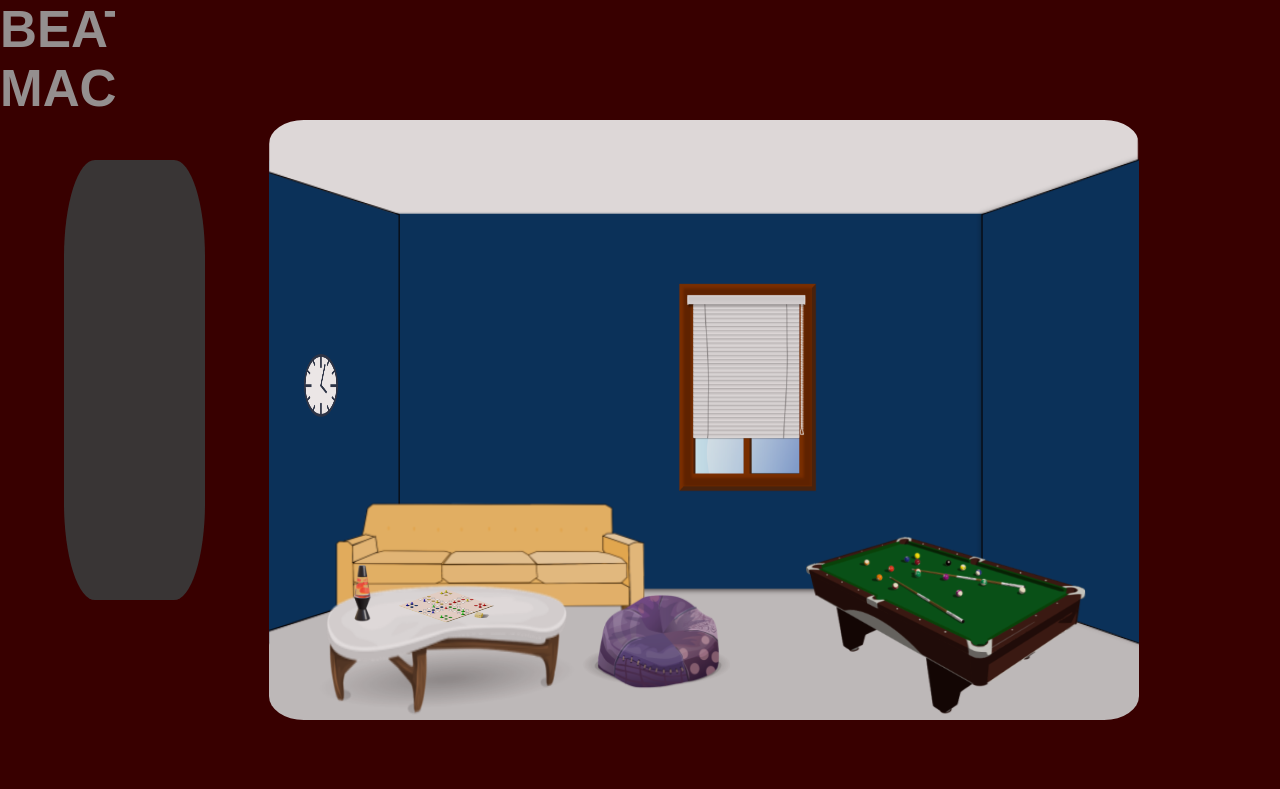
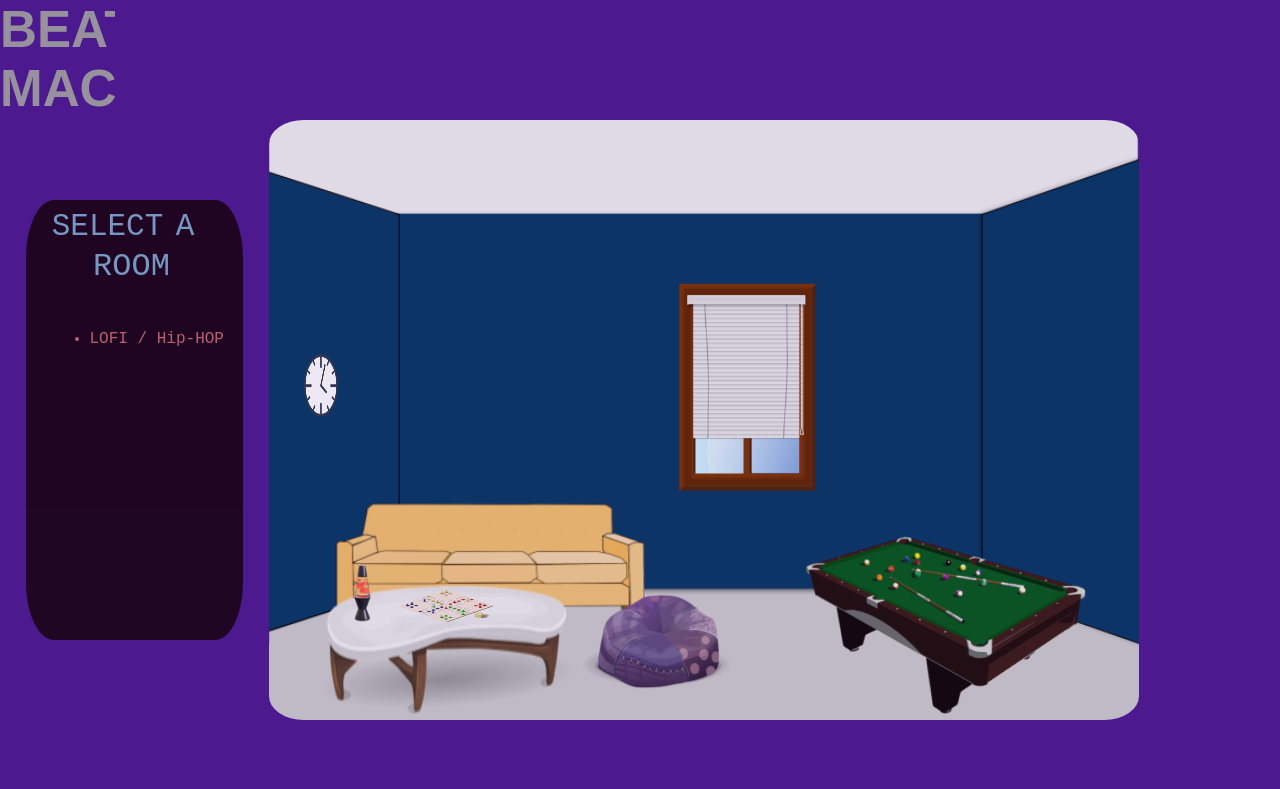
Before and after one commit to RasAlly/JavaScript-Project, a website: page index.html in a window 1280 px wide. Drawn offline with Linux system fonts and the light colour scheme.

Commit message:
Add changes

```diff
--- a/index.html
+++ b/index.html
@@ -17,7 +17,14 @@
 
     </div>
     <div id="room-cont">
-      <div id='left-of-room'></div>
+      <div id='left-of-room'>
+        <section id="rooms-heading-select">SELECT</section>
+        <section id="rooms-heading-a">A</section>
+        <section id="rooms-heading-room">ROOM</section>
+        <ul id="room-list">
+          <li>LOFI / Hip-HOP</li>
+        </ul>
+      </div>
       <div id="room">
         <img id="clock" src="./public/images/instruments/clock.png">
         <img id="lamp_desk" src="./public/images/nonclick_items/lamp_desk_edit.png">
--- a/src/index.js
+++ b/src/index.js
@@ -19,19 +19,17 @@ document.addEventListener("DOMContentLoaded", () => {
   // }
   // waitTime();
 
-  localStorage.setItem('isPlayingCheck', null)
 
   localStorage.setItem('duration', 0)
-  let counter = 0;
-  let i = setInterval(function(){
-    console.log(counter)
+  // let counter = 0;
+  // let timer = setInterval(function(start){
 
-    counter += 1;
-      if(counter === 7) {
-        console.log(counter);
-        counter = 0;
-       return i;
-      }
-  }, 1057.5);
+  //   start += 1;
+  //     if(start === 7) {
+  //       console.log(start);
+  //       start = 0;
+  //      return i;
+  //     }
+  // }, 1057.5);
   localStorage.setItem('isPlayingCount', 0);
 });
--- a/src/index.scss
+++ b/src/index.scss
@@ -9,7 +9,7 @@ body {
     flex-direction: row;
     flex-wrap: wrap;
     align-content: flex-end;
-    background-color: #380000;
+    background-color: #4c198f;
     opacity: .9;
 
   h2 {
@@ -75,11 +75,56 @@ body {
     #left-of-room {
       height: 55%;
       position: absolute;
-      top: 20%;
-      left: 5%;
-      width: 11%;
-      background-color: #3a3b3b;
-      border-radius: 22%;
+      top: 25%;
+      left: 2%;
+      width: 17%;
+      background-color: #120101d9;
+      border-radius: 13%;
+
+      #rooms-heading-select {
+        position: absolute;
+        top: 2%;
+        left: 12%;
+        width: 54%;
+        height: 66%;
+        font-family: "Space Mono", monospace;
+        font-size: 31px;
+        color: #7ca4c7;
+      }
+      #rooms-heading-a {
+        position: absolute;
+        top: 2%;
+        left: 69%;
+        width: 57%;
+        height: 61%;
+        font-family: "Space Mono", monospace;
+        font-size: 31px;
+        color: #7ca4c7;
+      }
+      #rooms-heading-room {
+        position: absolute;
+        top: 11%;
+        left: 31%;
+        width: 54%;
+        height: 61%;
+        font-family: "Space Mono", monospace;
+        font-size: 32px;
+        color: #7ca4c7;
+      }
+
+      #line-divider {
+        position: absolute;
+      }
+
+
+      #room-list {
+        position: absolute;
+        top: 26%;
+        left: 11%;
+        font-family: "Space Mono", monospace;
+        color: #c96868;
+        cursor: pointer;
+      }
     }
 
     #room {
--- a/src/scripts/clock-loop.js
+++ b/src/scripts/clock-loop.js
@@ -9,6 +9,7 @@ document.addEventListener("DOMContentLoaded", () => {
   Clock.addEventListener('click', () => {
     // debugger
     if (clockAudio.paused) {
+
       if (parseInt(localStorage.getItem('isPlayingCount')) === 0) {
         clockAudio.play();
         clockAudio.loop = true;
```
Also changed, not shown: dist/main.css, dist/main.js, public/images/nonclick_items/line_divider.png (added), public/images/nonclick_items/line_divider_edit.png (added).
